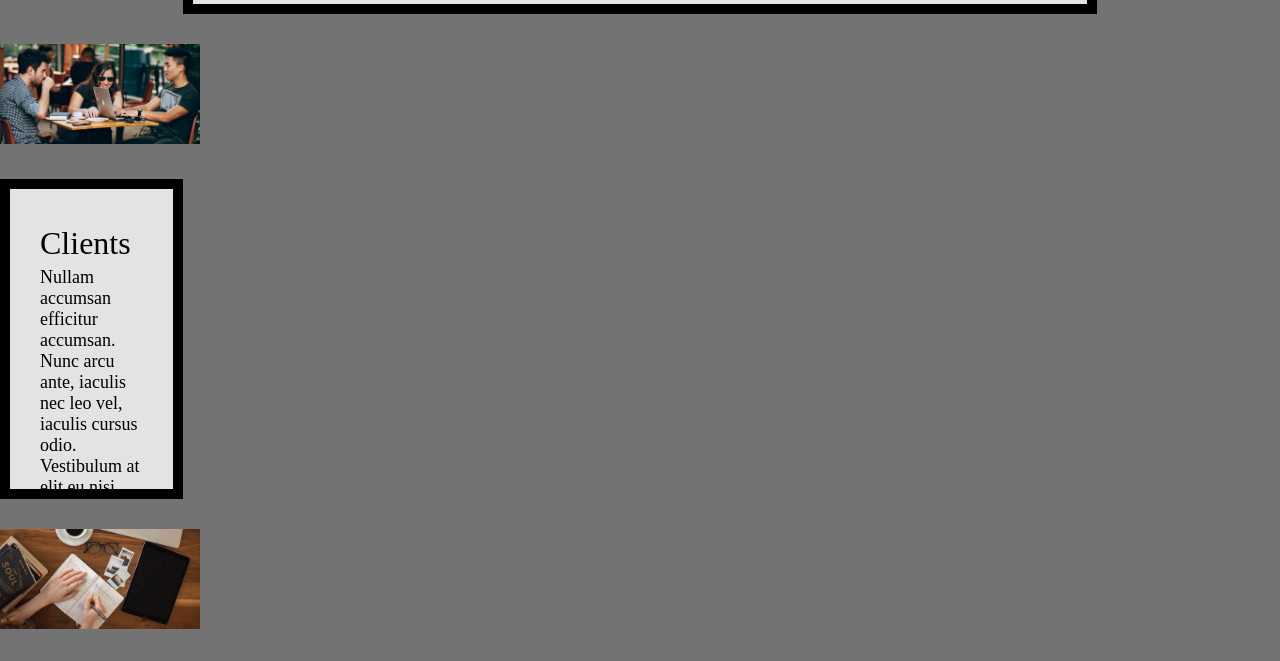
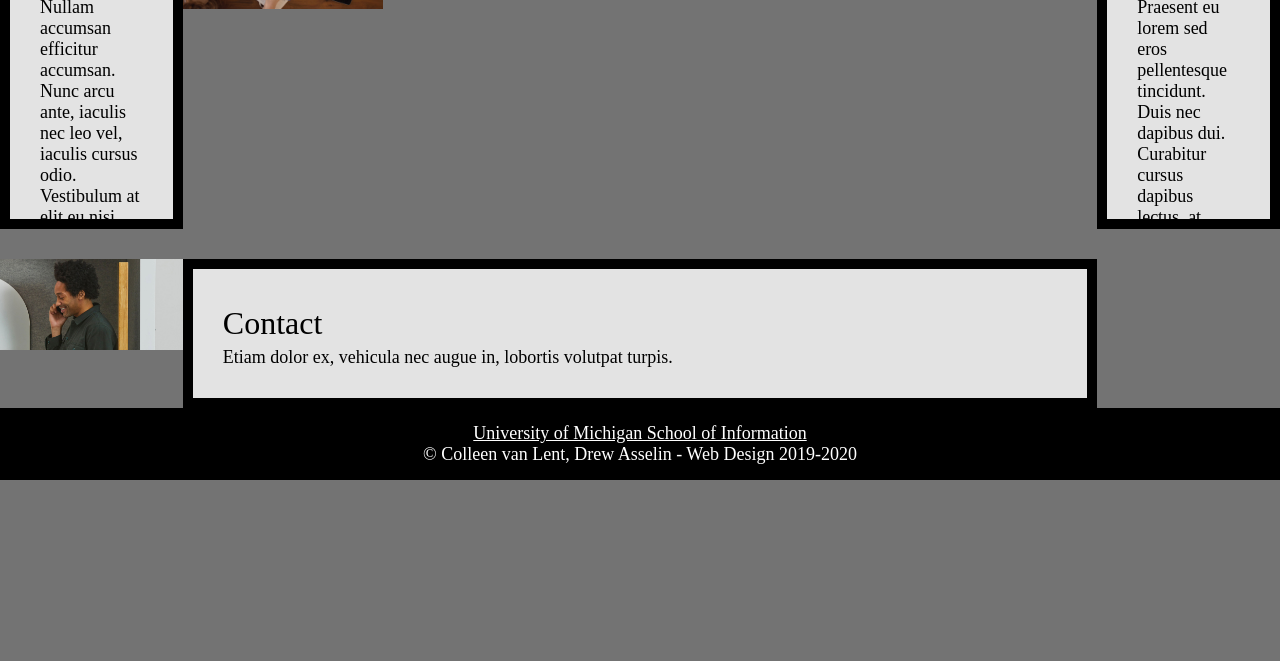
Before and after one commit to yashraut08/hw4-2023, a plain HTML site: page index.html in a window 1280 px wide. Shown: the part 784-1445 px from the top of the page. After the commit the page ends 1264 px from the top, so only its background shows below. Drawn offline with Linux system fonts and the light colour scheme.

Commit message:
Update style.css

```diff
--- a/css/style.css
+++ b/css/style.css
@@ -47,17 +47,20 @@ nav a:focus {
 
   /* Requirement 5 code here -- Do not remove this comment. */
   .about , .client, .method , .contact {
-    grid-column-start: 2;
+     grid-column-start: 2 / span 3;
     grid-column-end: auto;
+    grid-row-start: auto;
+    grid-row-end: auto;
+    max-height: 500px;
   }
 
-  .about-image, .clients-image, .method-image, .contact-image {
+/*   .about-image, .clients-image, .method-image, .contact-image {
     grid-column-start: span 3;
     grid-column-end: auto;
     grid-row-start: auto;
     grid-row-end: auto;
     max-height: 500px;
-  }
+  } */
   /* Requirement 6 code here -- Do not remove this comment. */
   .about-image {
     width: 100%;
```
